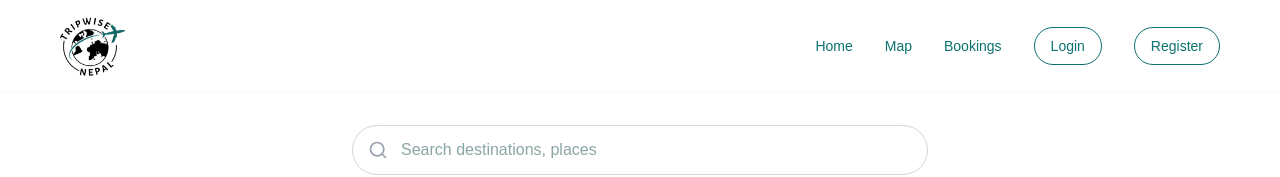
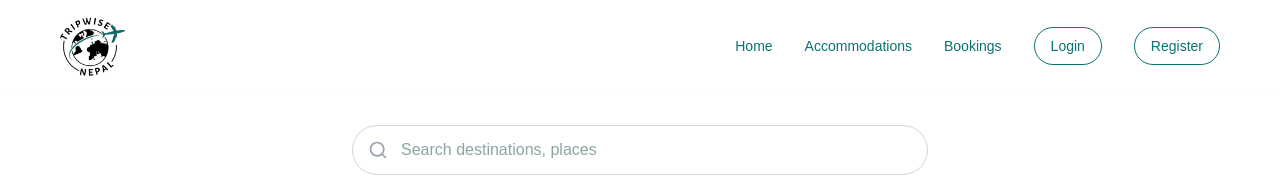
Before and after one commit to dipika-maharjan/trip-wise-nepal-web, a Next.js app in the folder frontend/: page / in a window 1280 px wide. Shown: the top 177 px of the page. Built offline with nearby package versions, Linux system fonts and the light colour scheme; no server answers.

Commit message:
Add Accommodations link to main navigation

```diff
--- a/frontend/app/components/navbar/Navbar.tsx
+++ b/frontend/app/components/navbar/Navbar.tsx
@@ -37,7 +37,7 @@ export default function Navbar() {
       </Link>
       <div className="ml-auto flex items-center gap-8 text-sm font-medium text-[#0c7272]">
         <Link href="/" className="hover:text-black">Home</Link>
-        <Link href="/map" className="hover:text-black">Map</Link>
+        <Link href="/accommodations" className="hover:text-black">Accommodations</Link>
         <Link href="/bookings" className="hover:text-black">Bookings</Link>
         {isAuthenticated ? (
           <div className="relative ml-4" ref={dropdownRef}>
```
